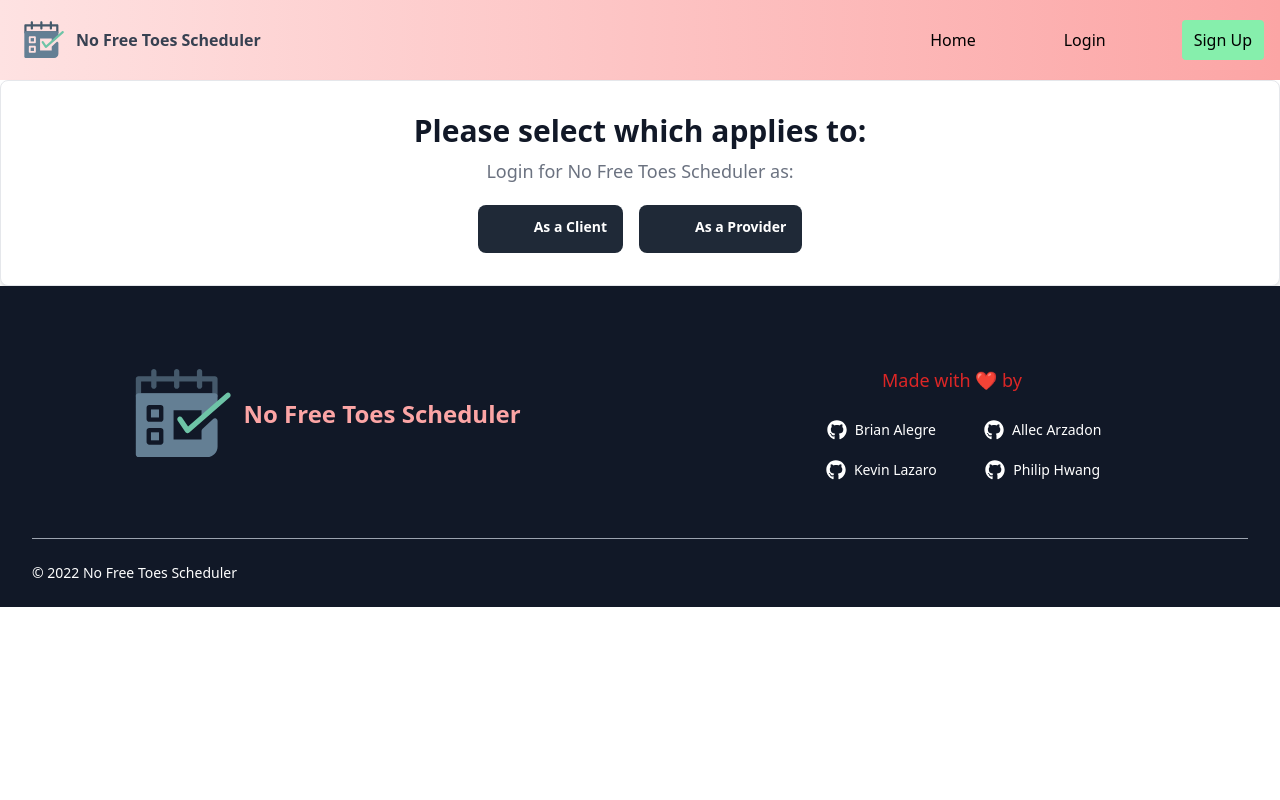
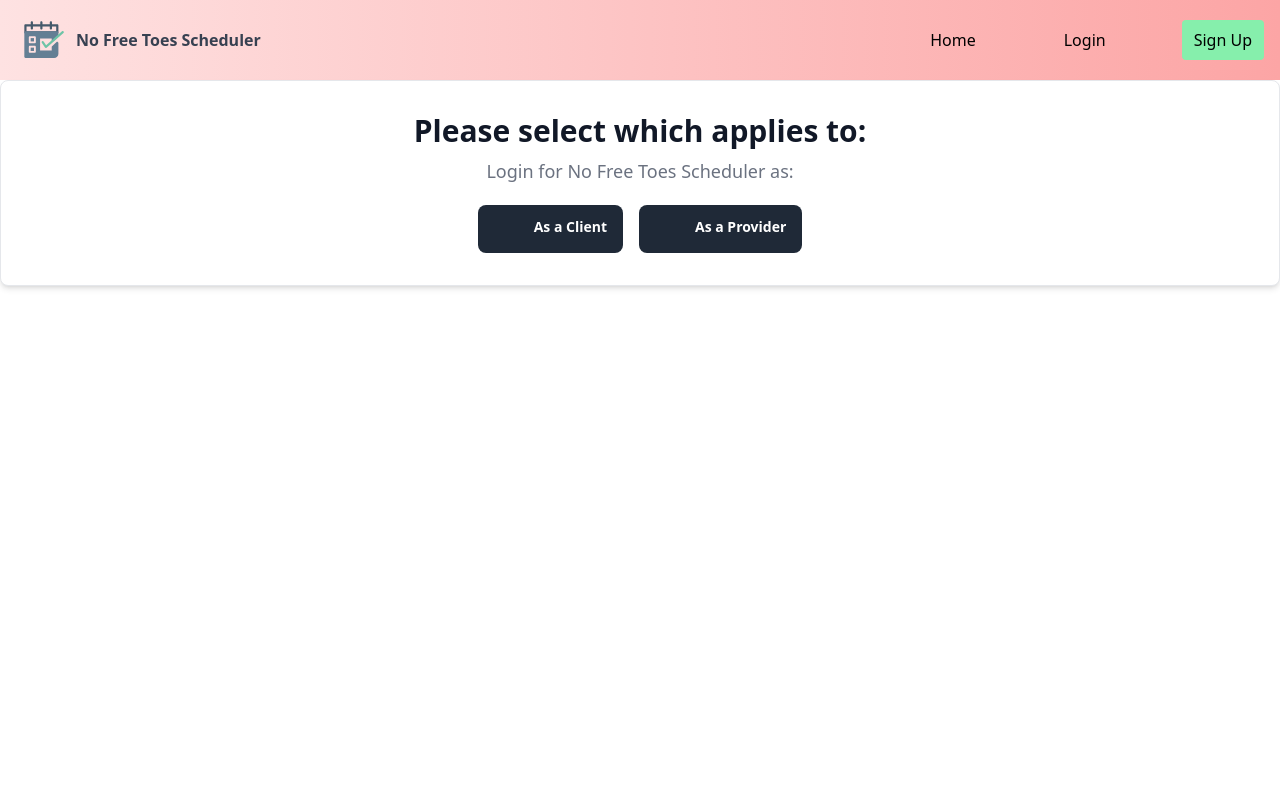
Before and after one commit to brianalegre/No-Free-Toes, a React (Create React App) app in the folder client/: page /login in a window 1280 px wide. Shown: the top 800 px of the page. Built offline with nearby package versions, Linux system fonts and the light colour scheme; the HTML template or start-up script is replaced by a standard one.

Commit message:
working on tailwind

```diff
--- a/client/src/components/Login/Login.js
+++ b/client/src/components/Login/Login.js
@@ -5,6 +5,7 @@ const Login = () => {
 
 return (
 
+<div class="min-h-screen">
 <div class="p-4 w-full text-center bg-white rounded-lg border shadow-md sm:p-8 dark:bg-gray-800 dark:border-gray-700">
     <h5 class="mb-2 text-3xl font-bold text-gray-900 dark:text-white">Please select which applies to:</h5>
     <p class="mb-5 text-base text-gray-500 sm:text-lg dark:text-gray-400">Login for No Free Toes Scheduler as:</p>
@@ -23,6 +24,7 @@ return (
         </a>
     </div>
 </div>
+</div>
 );
 };
 export default Login;
```
